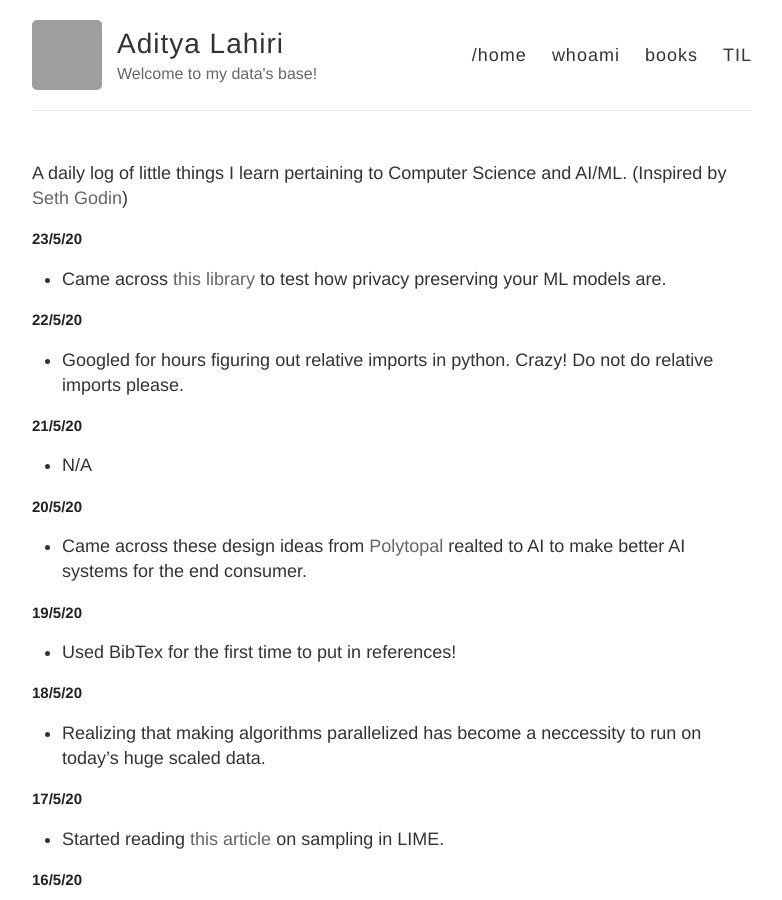
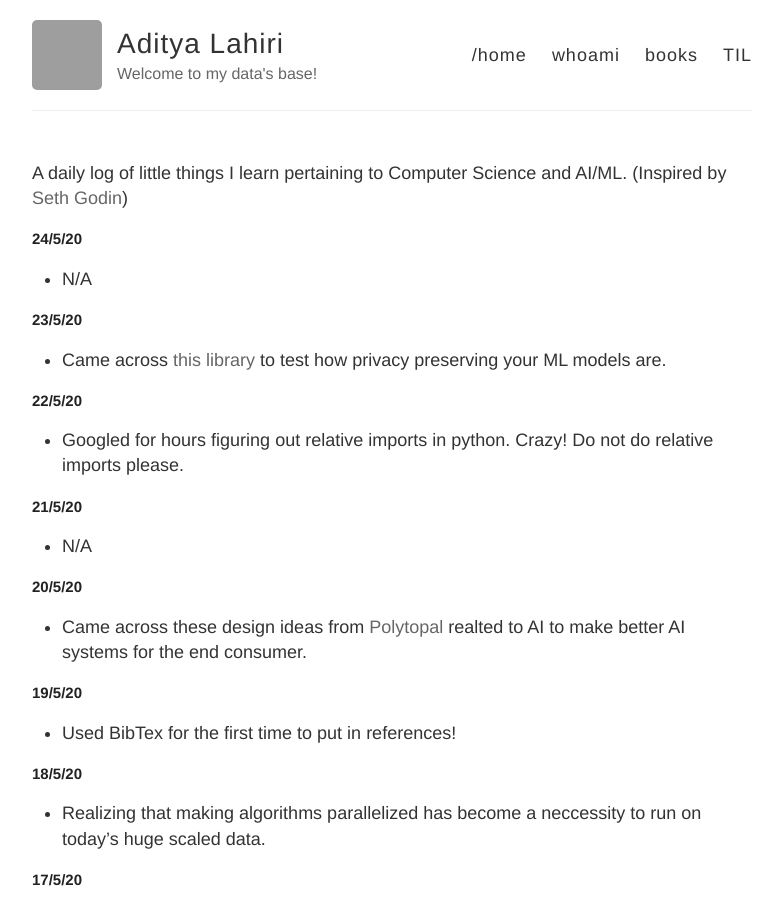
Before and after one commit to adityalahiri/adityalahiri.github.io, a Jekyll site: the page built from TIL.md, in a window 1280 px wide and 900 px high. Shown: the whole window, without its empty margins (248-1030 px from the left). Built offline with Jekyll 4.4.1, drawn with Linux system fonts in a browser that asks for light colours; our own code applies the rules of GitHub Pages for plain Markdown files; grey boxes are pictures that could not be loaded.

Commit message:
Update for 24/5

```diff
--- a/TIL.md
+++ b/TIL.md
@@ -1,5 +1,9 @@
 A daily log of little things I learn pertaining to Computer Science and AI/ML.
 (Inspired by [Seth Godin](https://seths.blog/))
+
+## 24/5/20
+
+* N/A
 
 ## 23/5/20
 
```
